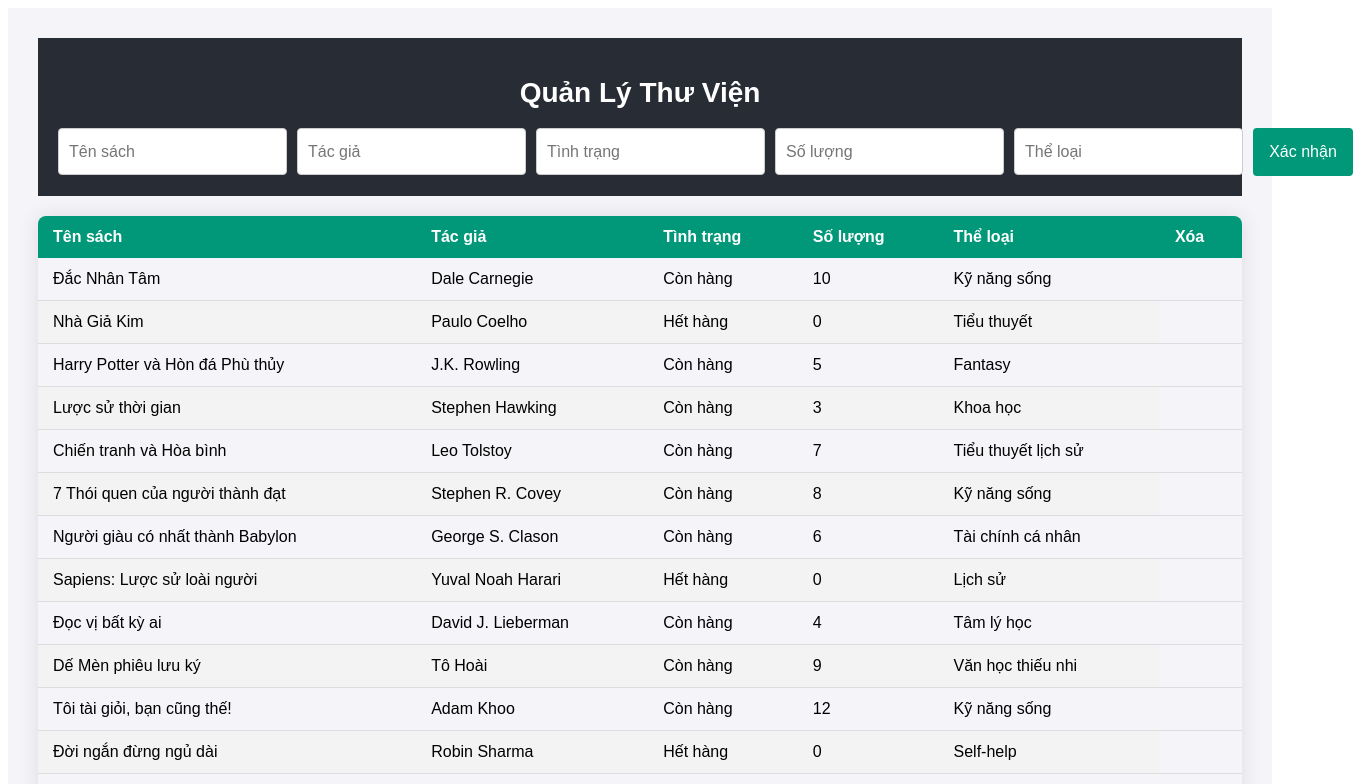
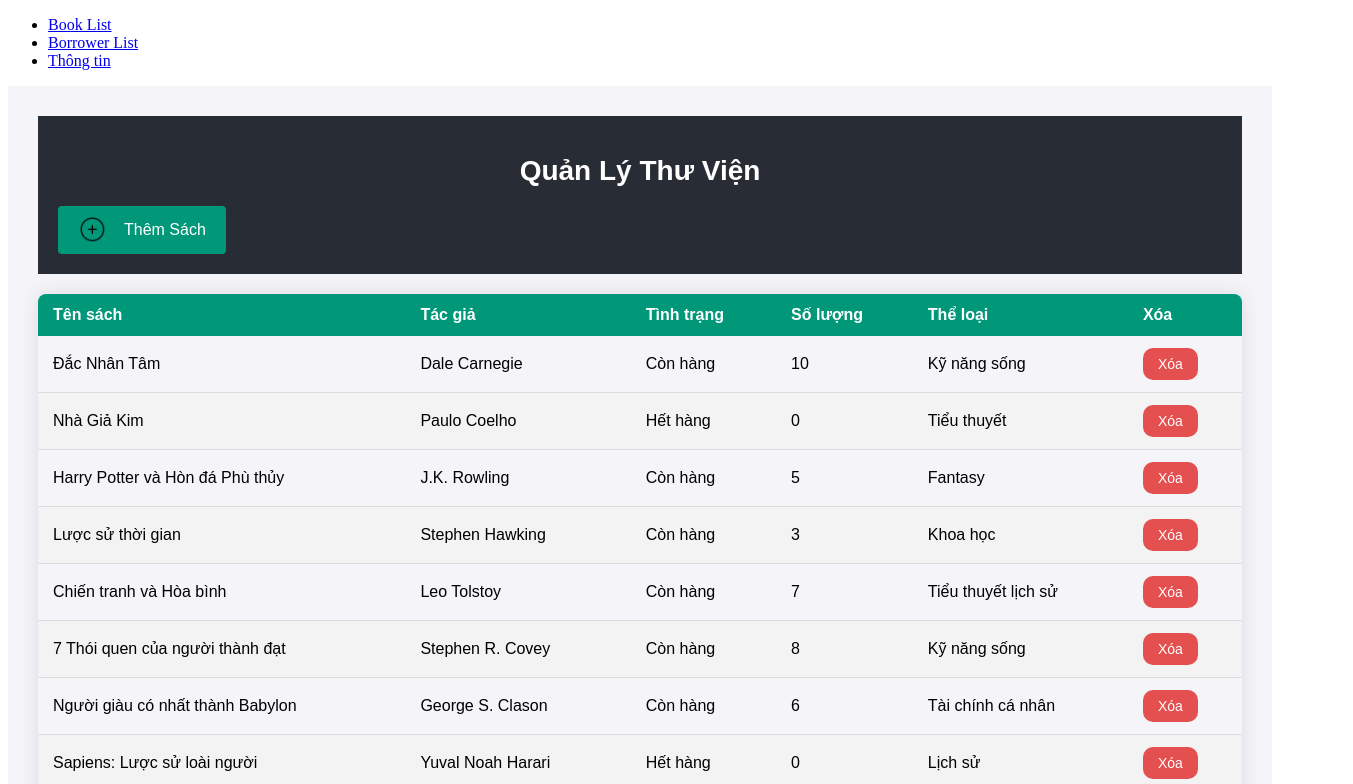
Before and after one commit to vovanhai2005/Library_Management, a React (Create React App) app: page / in a window 1280 px wide. Shown: the top 784 px of the page, 1353 px wide, since content can reach past the window. Built offline with nearby package versions, Linux system fonts and the light colour scheme.

Commit message:
Add router for BookList, BorrowerList and InfoPage

```diff
--- a/src/App.js
+++ b/src/App.js
@@ -1,152 +1,33 @@
-import React, { useState, useEffect } from 'react';
-import './App.css'; // Import file CSS
+import React from 'react';
+import { BrowserRouter as Router, Route, Routes, Link } from 'react-router-dom';
+import BookList from './components/BookList';
+import BorrowerList from './components/BorrowerList';
+import InfoPage from './components/InfoPage';
 
-function BookList() {
-  const [books, setBooks] = useState([]);
-  const [newBooks, setNewBooks] = useState({
-    tên_sách: '',
-    tác_giả: '',
-    tình_trạng: '',
-    số_lượng: '',
-    thể_loại: ''
-  });
-  const [showAddForm, setShowAddForm] = useState(false);
+const App = () => {
+  return (
+    <Router>
+      <nav>
+        <ul>
+          <li>
+            <a href="/">Book List</a>
+          </li>
+          <li>
+            <a href="/borrowers">Borrower List</a>
+          </li>
+          <li>
+            <a href="/info">Thông tin</a>
+          </li>
+        </ul>
+      </nav>
 
-  useEffect(() => {
-    const fetchData = async () => {
-      try {
-        const response = await fetch('/data.json');
-        if (!response.ok) {
-          throw new Error('Failed to fetch data');
-        }
-        const data = await response.json();
-        setBooks(data);
-      } catch (error) {
-        console.error('Error fetching data: ', error);
-      }
-    };
+      <Routes>
+        <Route path="/" element={<BookList />} />
+        <Route path="/borrowers" element={<BorrowerList />} />
+        <Route path="/info" element={<InfoPage />} />
+      </Routes>
+    </Router>
+  );
+};
 
-    fetchData();
-  }, []);
-
-  const handleAddClick = () => {
-    if (newBooks.tên_sách.trim() === '' || newBooks.tác_giả.trim() === '' ||
-          newBooks.tình_trạng.trim() === '' || newBooks.số_lượng.trim() === '' ||
-            newBooks.thể_loại.trim() === '') {
-      window.alert('Vui lòng nhập đầy đủ thông tin sách');
-      return;
-    }
-    setBooks([...books, newBooks]);
-    setNewBooks({
-      tên_sách: '',
-      tác_giả: '',
-      tình_trạng: '',
-      số_lượng: '',
-      thể_loại: ''
-    });
-    setShowAddForm(false);
-    window.alert('Thêm sách thành công!');
-  };
-
-  const handleInputChange = (e) => {
-    const {name , value} = e.target;
-    setNewBooks({
-      ...newBooks,
-      [name]: value
-    });
-  };
-
-  const toggleAddForm = () => {
-    setShowAddForm(true);
-    setNewBooks({
-      tên_sách: '',
-      tác_giả: '',
-      tình_trạng: '',
-      số_lượng: '',
-      thể_loại: ''
-    });
-  };
-
-  return (
-    <div className="App">
-      <header className="header">
-        <h1 className="header-title">Quản Lý Thư Viện</h1>
-          <div className="add-book-form">
-            {/* Tên sách */}
-            <input
-              type="text"
-              name="tên_sách"
-              placeholder="Tên sách"
-              value={newBooks.tên_sách}
-              onChange={handleInputChange}>
-            </input>
-
-            {/* Tác giả */}
-            <input
-              type="text"
-              name="tác_giả"
-              placeholder="Tác giả"
-              value={newBooks.tác_giả}
-              onChange={handleInputChange}>
-            </input>
-
-            {/* Tình trạng */}
-            <input
-              type="text"
-              name="tình_trạng"
-              placeholder="Tình trạng"
-              value={newBooks.tình_trạng}
-              onChange={handleInputChange}>
-            </input>
-
-            {/* Số lượng */}
-            <input
-              type="text"
-              name="số_lượng"
-              placeholder="Số lượng"
-              value={newBooks.số_lượng}
-              onChange={handleInputChange}>
-            </input>
-
-            {/* Thể loại */}
-            <input
-              type="text"
-              name="thể_loại"
-              placeholder="Thể loại"
-              value={newBooks.thể_loại}
-              onChange={handleInputChange}>
-            </input>
-
-            <button onClick={handleAddClick} className="add-button">
-              <span>Xác nhận</span>
-            </button>
-          </div>
-      </header>
-      <table className="book-table">
-        <thead>
-          <tr>
-            <th>Tên sách</th>
-            <th>Tác giả</th>
-            <th>Tình trạng</th>
-            <th>Số lượng</th>
-            <th>Thể loại</th>
-            <th>Xóa</th>
-          </tr>
-        </thead>
-        <tbody>
-          {books.map((book, index) => (
-            <tr key={index}>
-              <td>{book.tên_sách}</td>
-              <td>{book.tác_giả}</td>
-              <td>{book.tình_trạng}</td>
-              <td>{book.số_lượng}</td>
-              <td>{book.thể_loại}</td>
-            </tr>
-          ))}
-        </tbody>
-      </table>
-    </div>
-  );
-}
-
-export default BookList;
+export default App;
--- /dev/null
+++ b/src/components/BookList.js
@@ -0,0 +1,186 @@
+import React, { useState, useEffect } from 'react';
+import '../App.css'; // Import file CSS
+import plusIcon from '../add.png';
+import cancelIcon from '../cancel.png';
+
+function BookList() {
+  const [books, setBooks] = useState([]);
+  const [newBooks, setNewBooks] = useState({
+    tên_sách: '',
+    tác_giả: '',
+    tình_trạng: '',
+    số_lượng: '',
+    thể_loại: ''
+  });
+  const [showAddForm, setShowAddForm] = useState(false);
+
+  useEffect(() => {
+    const fetchData = async () => {
+      try {
+        const response = await fetch('/data.json');
+        if (!response.ok) {
+          throw new Error('Failed to fetch data');
+        }
+        const data = await response.json();
+        setBooks(data);
+      } catch (error) {
+        console.error('Error fetching data: ', error);
+      }
+    };
+
+    fetchData();
+  }, []);
+
+  const handleAddClick = () => {
+    if (newBooks.tên_sách.trim() === '' || newBooks.tác_giả.trim() === '' ||
+          newBooks.tình_trạng.trim() === '' || newBooks.số_lượng.trim() === '' ||
+            newBooks.thể_loại.trim() === '') {
+      window.alert('Vui lòng nhập đầy đủ thông tin sách');
+      return;
+    }
+    setBooks([...books, newBooks]);
+    setNewBooks({
+      tên_sách: '',
+      tác_giả: '',
+      tình_trạng: '',
+      số_lượng: '',
+      thể_loại: ''
+    });
+    setShowAddForm(false);
+    window.alert('Thêm sách thành công!');
+  };
+
+  const handleDeleteClick = (index) => {
+    if (window.confirm('Bạn có chắc chắn muốn xóa sách này không?')) {
+      const newBooks = [...books];
+      newBooks.splice(index, 1);
+      setBooks(newBooks);
+    }
+  }
+
+  const handleInputChange = (e) => {
+    const {name , value} = e.target;
+    setNewBooks({
+      ...newBooks,
+      [name]: value
+    });
+  };
+
+  const toggleAddForm = () => {
+    setShowAddForm(true);
+    setNewBooks({
+      tên_sách: '',
+      tác_giả: '',
+      tình_trạng: '',
+      số_lượng: '',
+      thể_loại: ''
+    });
+  };
+
+  const toggleCancelForm = () => {
+    if (window.confirm("Bạn có chắc chắn muốn hủy bỏ thêm sách?")) {
+      setShowAddForm(!showAddForm);
+    }
+  }
+
+  return (
+    <div className="App">
+      <header className="header">
+        <h1 className="header-title">Quản Lý Thư Viện</h1>
+        {/* Ẩn nút toggle khi form đang hiển thị */}
+        {!showAddForm && (
+          <button onClick={toggleAddForm} className="add-button toggle-button">
+            <img src={plusIcon} alt="Thêm sách" className="icon" />
+            <span>Thêm Sách</span>
+          </button>
+        )}
+        {showAddForm && (
+          <div className="add-book-form">
+            {/* Tên sách */}
+            <input
+              type="text"
+              name="tên_sách"
+              placeholder="Tên sách"
+              value={newBooks.tên_sách}
+              onChange={handleInputChange}>
+            </input>
+
+            {/* Tác giả */}
+            <input
+              type="text"
+              name="tác_giả"
+              placeholder="Tác giả"
+              value={newBooks.tác_giả}
+              onChange={handleInputChange}>
+            </input>
+
+            {/* Tình trạng */}
+            <input
+              type="text"
+              name="tình_trạng"
+              placeholder="Tình trạng"
+              value={newBooks.tình_trạng}
+              onChange={handleInputChange}>
+            </input>
+
+            {/* Số lượng */}
+            <input
+              type="text"
+              name="số_lượng"
+              placeholder="Số lượng"
+              value={newBooks.số_lượng}
+              onChange={handleInputChange}>
+            </input>
+
+            {/* Thể loại */}
+            <input
+              type="text"
+              name="thể_loại"
+              placeholder="Thể loại"
+              value={newBooks.thể_loại}
+              onChange={handleInputChange}>
+            </input>
+
+            <button onClick={handleAddClick} className="add-button">
+              <span>Xác nhận</span>
+            </button>
+
+            <button onClick={toggleCancelForm} className="cancel-button">
+              <img src={cancelIcon} alt="Xóa lựa chọn" className="icon"></img>
+            </button>
+          </div>
+        )}
+      </header>
+      <table className="book-table">
+        <thead>
+          <tr>
+            <th>Tên sách</th>
+            <th>Tác giả</th>
+            <th>Tình trạng</th>
+            <th>Số lượng</th>
+            <th>Thể loại</th>
+            <th>Xóa</th>
+          </tr>
+        </thead>
+        <tbody>
+          {books.map((book, index) => (
+            <tr key={index}>
+              <td>{book.tên_sách}</td>
+              <td>{book.tác_giả}</td>
+              <td>{book.tình_trạng}</td>
+              <td>{book.số_lượng}</td>
+              <td>{book.thể_loại}</td>
+              <td>
+                <button className="delete-button" onClick={() => handleDeleteClick(index)}>
+                  Xóa
+                </button>
+              </td>
+            </tr>
+          ))}
+        </tbody>
+      </table>
+    </div>
+  );
+}
+
+export default BookList;
--- /dev/null
+++ b/src/components/BorrowerList.js
@@ -0,0 +1,16 @@
+import React from 'react';
+
+const BorrowerList = () => {
+  return (
+    <div>
+      <h1>Danh sách người mượn sách</h1>
+      <ul>
+        <li>Người mượn 1</li>
+        <li>Người mượn 2</li>
+        <li>Người mượn 3</li>
+      </ul>
+    </div>
+  );
+};
+
+export default BorrowerList;
--- /dev/null
+++ b/src/components/InfoPage.js
@@ -0,0 +1,12 @@
+import React from 'react';
+
+const InfoPage = () => {
+    return (
+        <div>
+        <h1>Trang thông tin</h1>
+        <p>Đây là trang thông tin</p>
+        </div>
+    );
+}
+
+export default InfoPage;
```
